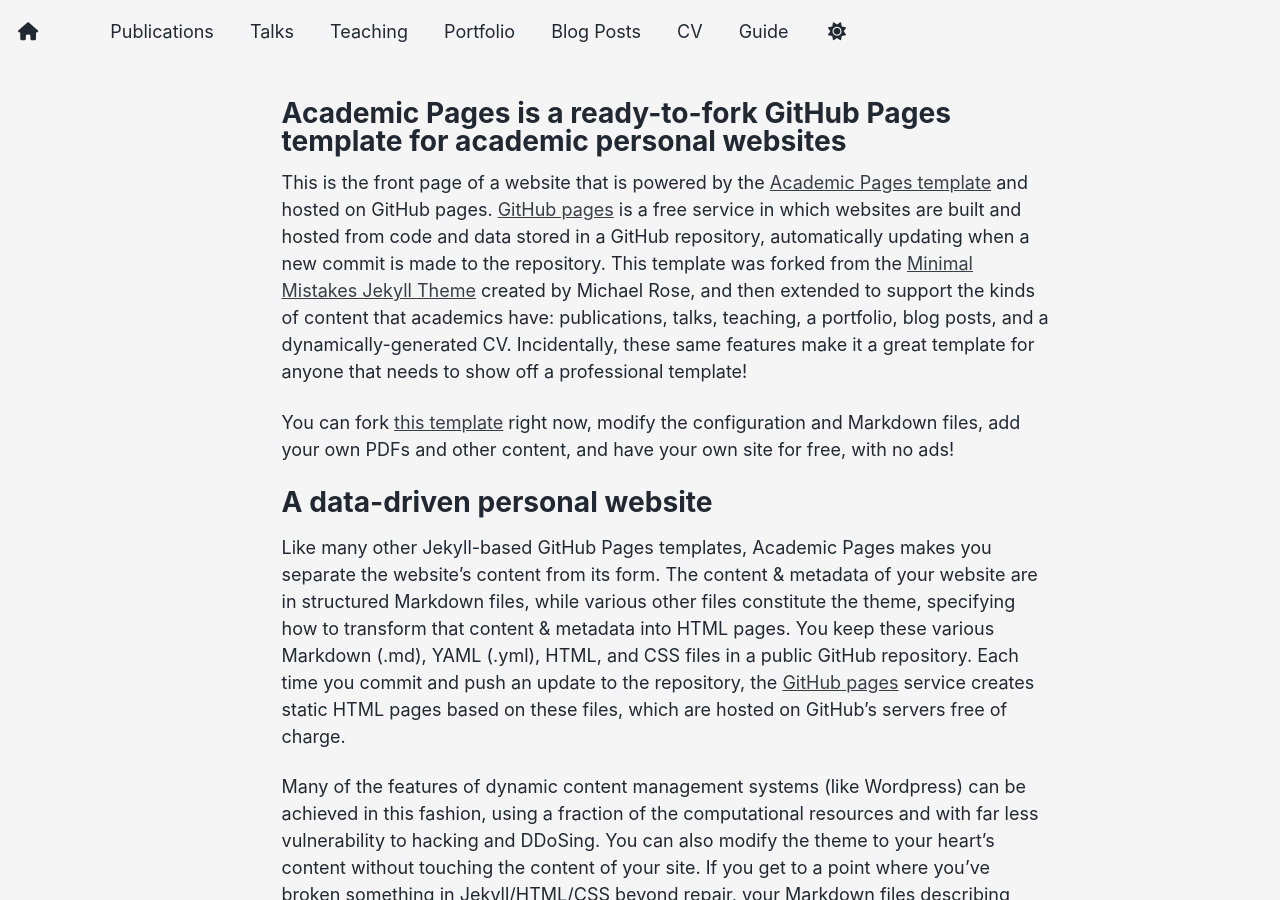
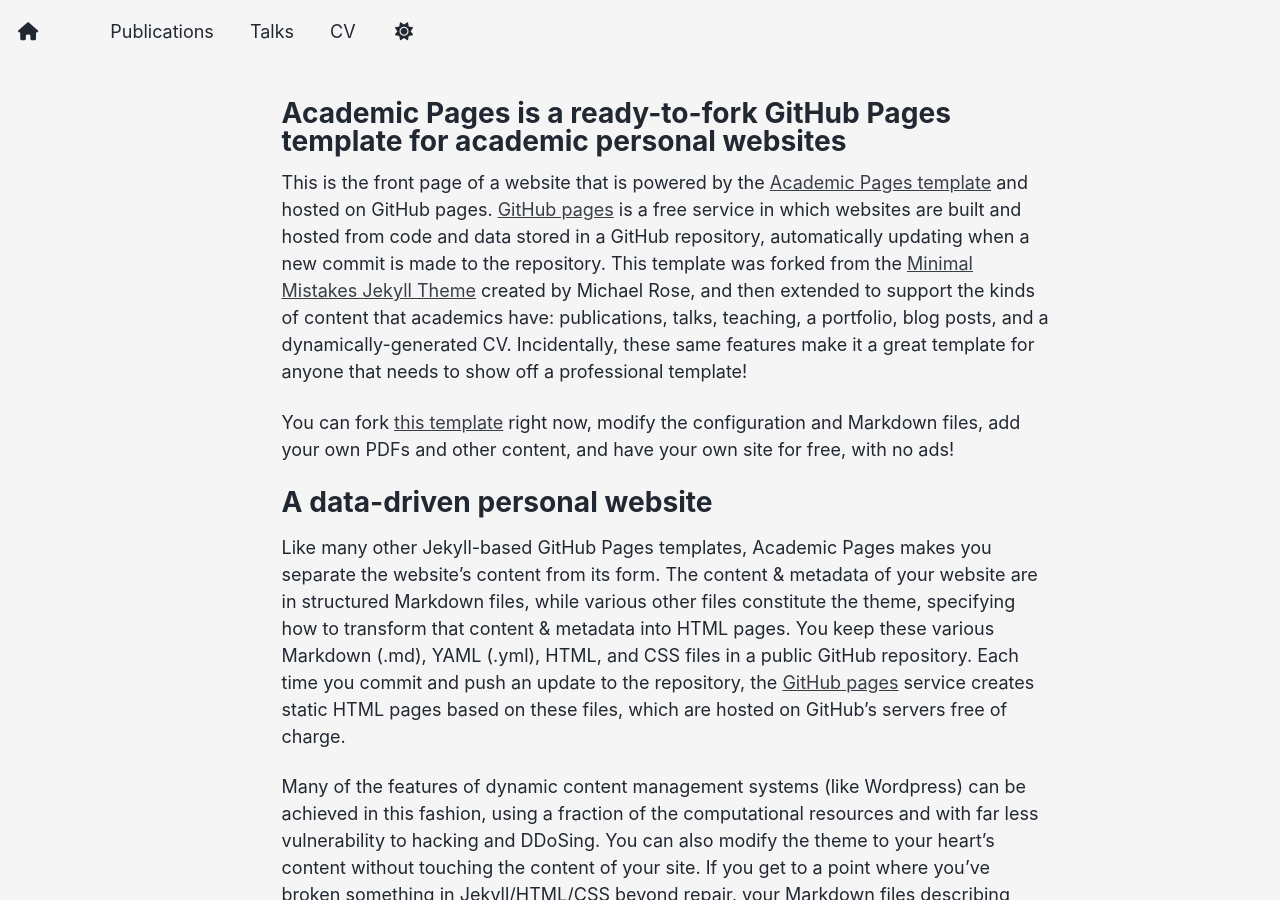
Before and after one commit to jyusdiez/jyusdiez.github.io, a Jekyll site: the page built from _pages/about.md, in a window 1280 px wide and 900 px high. Built offline with Jekyll 4.4.1, drawn with Linux system fonts in a browser that asks for light colours; a script bundle is joined from its source files by our own code; library files that are not in the unit come from our copies; some of the changed lines change nothing that is shown.

Commit message:
Comment out unused navigation entries
Comment out navigation items for Teaching, Portfolio, and Blog Posts.

```diff
--- a/_data/navigation.yml
+++ b/_data/navigation.yml
@@ -14,20 +14,17 @@
   - title: "Talks"
     url: /talks/
 
-  - title: "Teaching"
-    url: /teaching/
+ # - title: "Teaching"
+ #   url: /teaching/
 
-  - title: "Portfolio"
-    url: /portfolio/
+ # - title: "Portfolio"
+ #   url: /portfolio/
 
-  - title: "Blog Posts"
-    url: /year-archive/
+ # - title: "Blog Posts"
+ #   url: /year-archive/
 
   - title: "CV"
     url: /cv/
 
   # - title: "CV"
   #   url: /cv-json/
-
-  - title: "Guide"
-    url: /markdown/
```
